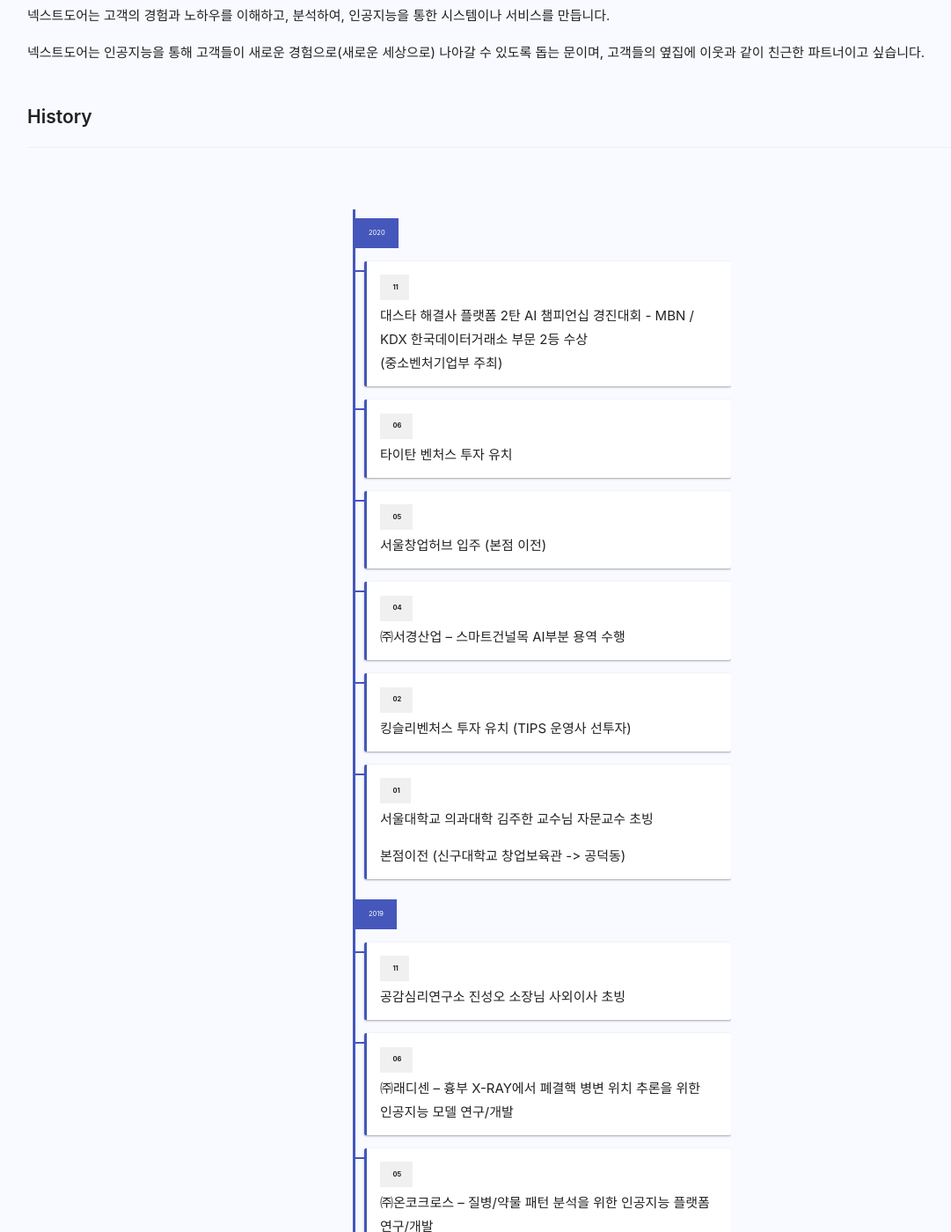
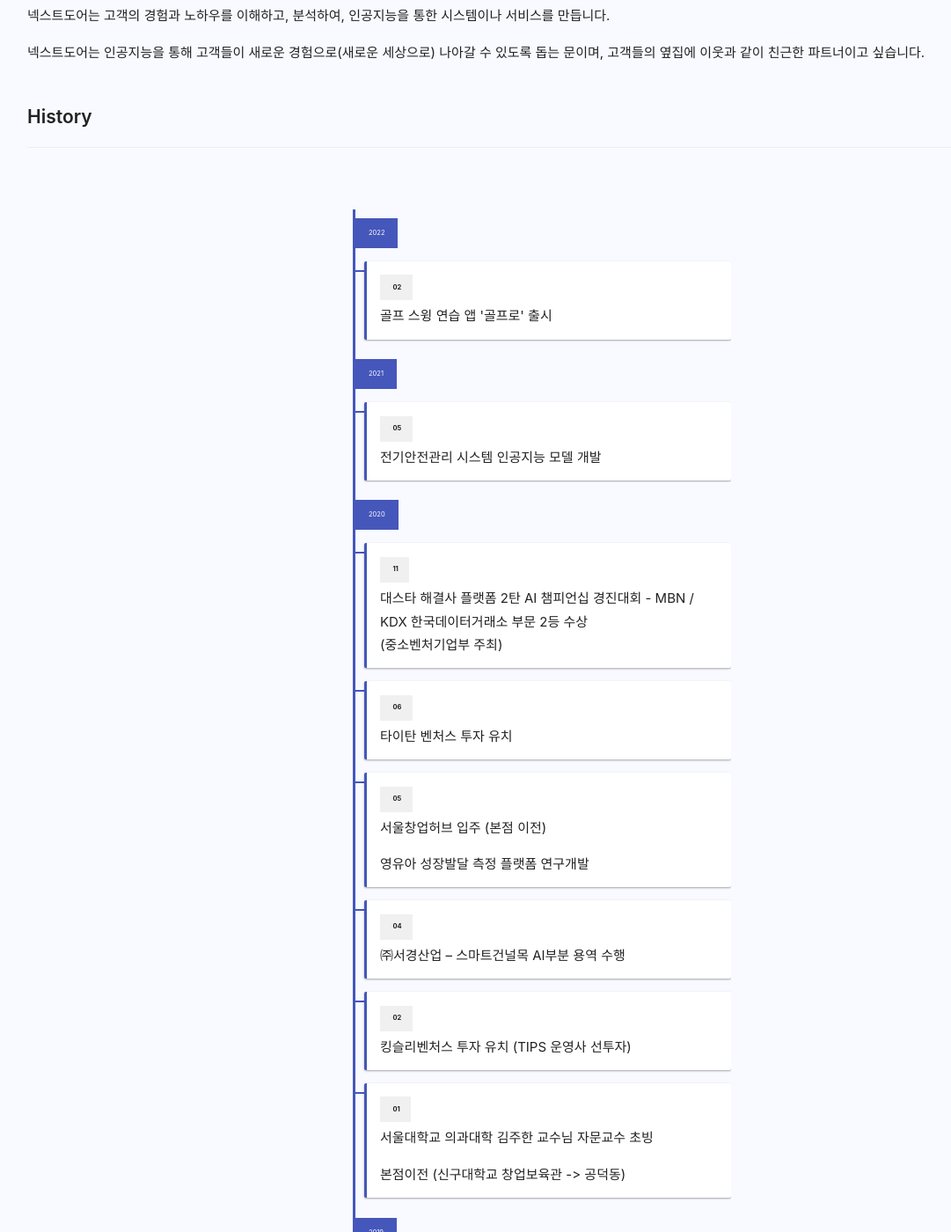
Before and after one commit to nextdoor-ai/nextdoor-ai.github.io, a Jekyll site: the page built from about.html, in a window 1280 px wide and 1400 px high, scrolled down 910 px. Shown: the whole window at 88% size, without its empty margins (24-1105 px from the left). Built offline with Jekyll 4.4.1, drawn with Linux system fonts in a browser that asks for light colours.

Commit message:
history 추가

```diff
--- a/about.html
+++ b/about.html
@@ -35,6 +35,39 @@ permalink: /about
             <h3 class="lead title-txt2" id="anchor2"> History </h3><hr>
             <div class="page">
               <div class="timeline">
+
+                <div class="timeline__group">
+                  <span class="timeline__year time" aria-hidden="true">2022</span>
+                  <div class="timeline__cards">
+                    <div class="timeline__card card">
+                      <header class="card__header">
+                        <time class="time" datetime="2022-02-01">
+                          <span class="time__month">02</span>
+                        </time>
+                      </header>
+                      <div class="card__content">
+                        <p>골프 스윙 연습 앱 '골프로' 출시</p>
+                      </div>
+                    </div>
+                  </div>
+                </div>
+
+                <div class="timeline__group">
+                  <span class="timeline__year time" aria-hidden="true">2021</span>
+                  <div class="timeline__cards">
+                    <div class="timeline__card card">
+                      <header class="card__header">
+                        <time class="time" datetime="2020-11-01">
+                          <span class="time__month">05</span>
+                        </time>
+                      </header>
+                      <div class="card__content">
+                        <p>전기안전관리 시스템 인공지능 모델 개발</p>
+                      </div>
+                    </div>
+                  </div>
+                </div>
+
                 <div class="timeline__group">
                   <span class="timeline__year time" aria-hidden="true">2020</span>
                   <div class="timeline__cards">
@@ -66,6 +99,7 @@ permalink: /about
                       </header>
                       <div class="card__content">
                         <p>서울창업허브 입주 (본점 이전)</p>
+                        <p>영유아 성장발달 측정 플랫폼 연구개발</p>
                       </div>
                     </div>
                       <div class="timeline__card card">
```
